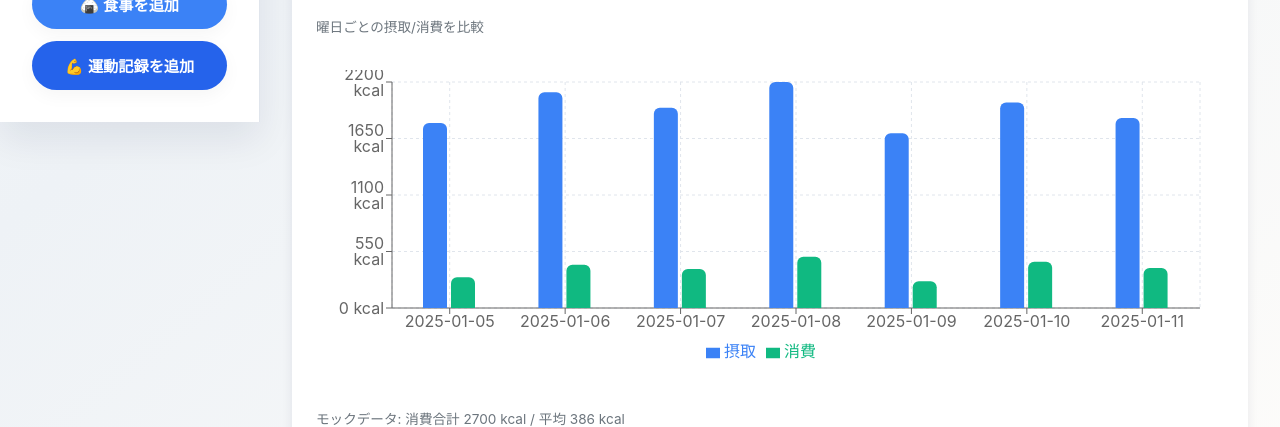
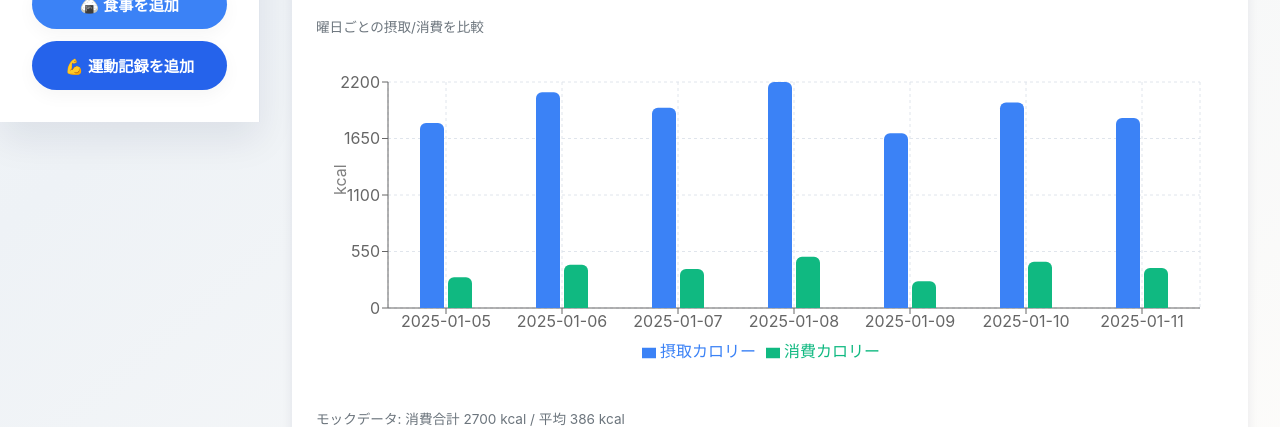
Before and after one commit to kazukittin/Daiett_App, a React app in the folder frontend/: page /intake in a window 1280 px wide. Shown: the part 678-1105 px from the top of the page. Built offline with nearby package versions, Linux system fonts and the light colour scheme; no server answers; the HTML template or start-up script is replaced by a standard one.

Commit message:
Ensure calorie charts show burned data and stable axes

```diff
--- a/frontend/src/components/weight/WeightTrendCard.jsx
+++ b/frontend/src/components/weight/WeightTrendCard.jsx
@@ -200,7 +200,13 @@ const WeightTrendCard = ({ records = [], trend, period = PERIOD_OPTIONS[0].key,
                 <ComposedChart data={chartData} margin={{ top: 16, right: 24, left: 0, bottom: 12 }}>
                   <CartesianGrid strokeDasharray="3 3" stroke="var(--color-border)" />
                   <XAxis dataKey="date" tickFormatter={tickFormatter} />
-                  <YAxis unit=" kg" tickCount={6} domain={["auto", "auto"]} />
+                  <YAxis
+                    tickCount={6}
+                    domain={["auto", "auto"]}
+                    width={56}
+                    tickFormatter={(value) => (Number.isFinite(value) ? value : "")}
+                    label={{ value: "kg", angle: -90, position: "insideLeft", offset: 10 }}
+                  />
                   <Tooltip content={<TrendTooltip period={period} />} />
                   <Area
                     type="monotone"
@@ -230,7 +236,12 @@ const WeightTrendCard = ({ records = [], trend, period = PERIOD_OPTIONS[0].key,
                   <BarChart data={chartData} margin={{ top: 16, right: 24, left: 0, bottom: 12 }}>
                     <CartesianGrid strokeDasharray="3 3" stroke="var(--color-border)" />
                     <XAxis dataKey="date" tickFormatter={tickFormatter} />
-                    <YAxis unit=" kcal" tickCount={6} />
+                    <YAxis
+                      tickCount={6}
+                      width={56}
+                      tickFormatter={(value) => (Number.isFinite(value) ? value : "")}
+                      label={{ value: "kcal", angle: -90, position: "insideLeft", offset: 10 }}
+                    />
                     <Tooltip content={<TrendTooltip period={period} />} />
                     <Legend />
                     <ReferenceLine y={0} stroke="var(--color-border-strong)" />
--- a/frontend/src/screens/Intake/IntakeDashboard.jsx
+++ b/frontend/src/screens/Intake/IntakeDashboard.jsx
@@ -9,6 +9,16 @@ import { MOCK_CALORIE_TRENDS } from "../../mock/mockCalorieTrends.js";
 
 // グラフの見切れ・データ欠けを確認するためのモード。後で false に戻す。
 const USE_MOCK_DATA = true;
+
+const normalizeCalorieTrends = (rows = []) =>
+  rows
+    .slice()
+    .sort((a, b) => new Date(a.date) - new Date(b.date))
+    .map((row) => ({
+      date: row.date,
+      intakeCalories: Number.isFinite(row.intakeCalories) ? row.intakeCalories : 0,
+      burnedCalories: Number.isFinite(row.burnedCalories) ? row.burnedCalories : 0,
+    }));
 
 const PERIOD_OPTIONS = [
   { key: "7d", label: "1週間" },
@@ -55,14 +65,12 @@ export default function IntakeDashboard() {
     // 本来はバックエンドから取得した trend.rows を使うが、
     // ダミーデータでバーの見栄えを確認できるようにする。
     const baseRows = USE_MOCK_DATA ? MOCK_CALORIE_TRENDS : trend?.rows ?? [];
-    return [...baseRows]
-      .sort((a, b) => new Date(a.date) - new Date(b.date))
-      .map((row) => ({
-        ...row,
-        intakeCalories: Number.isFinite(row.intakeCalories) ? row.intakeCalories : 0,
-        burnedCalories: Number.isFinite(row.burnedCalories) ? row.burnedCalories : 0,
-      }));
+    return normalizeCalorieTrends(baseRows);
   }, [trend]);
+
+  useEffect(() => {
+    console.log("[CalorieBalanceChart] normalized data", chartData);
+  }, [chartData]);
 
   // ダミーデータでも消費カロリーの合計/平均を確認しやすいように計算例を残しておく。
   const totalBurnedMock = useMemo(
@@ -187,11 +195,16 @@ export default function IntakeDashboard() {
                   <BarChart data={chartData} margin={{ top: 12, right: 16, left: 8, bottom: 12 }}>
                     <CartesianGrid strokeDasharray="3 3" stroke="var(--color-border)" />
                     <XAxis dataKey="date" />
-                    <YAxis unit=" kcal" allowDecimals={false} />
+                    <YAxis
+                      allowDecimals={false}
+                      width={56}
+                      tickFormatter={(value) => (Number.isFinite(value) ? value : "")}
+                      label={{ value: "kcal", angle: -90, position: "insideLeft", offset: 8 }}
+                    />
                     <Tooltip content={<CalorieTooltip />} />
                     <Legend />
-                    <Bar dataKey="intakeCalories" name="摂取" fill="#3b82f6" radius={[6, 6, 0, 0]} barSize={24} />
-                    <Bar dataKey="burnedCalories" name="消費" fill="#10b981" radius={[6, 6, 0, 0]} barSize={24} />
+                    <Bar dataKey="intakeCalories" name="摂取カロリー" fill="#3b82f6" radius={[6, 6, 0, 0]} barSize={24} />
+                    <Bar dataKey="burnedCalories" name="消費カロリー" fill="#10b981" radius={[6, 6, 0, 0]} barSize={24} />
                   </BarChart>
                 </ResponsiveContainer>
               </div>
--- a/frontend/src/styles/global.css
+++ b/frontend/src/styles/global.css
@@ -1761,6 +1761,12 @@ a {
   overflow: visible !important;
 }
 
+/* Prevent kcal/kg tick labels from wrapping awkwardly on narrow dashboards */
+.dashboard-chart .recharts-cartesian-axis-tick tspan,
+.intake-chart-area .recharts-cartesian-axis-tick tspan {
+  white-space: nowrap;
+}
+
 .trend-section {
   display: flex;
   flex-direction: column;
```
